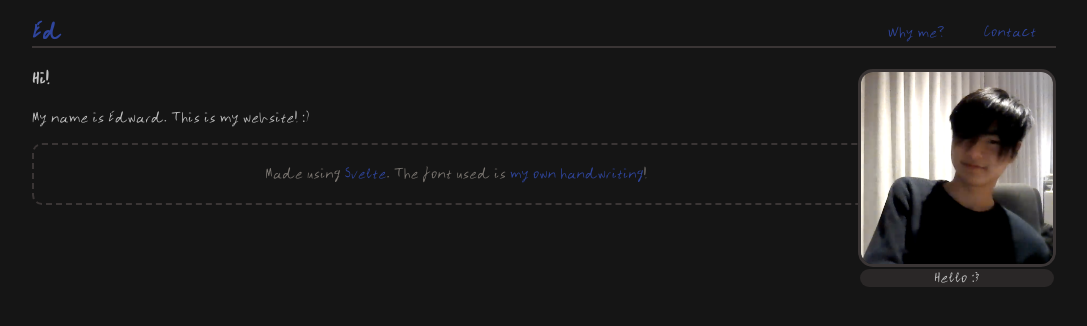
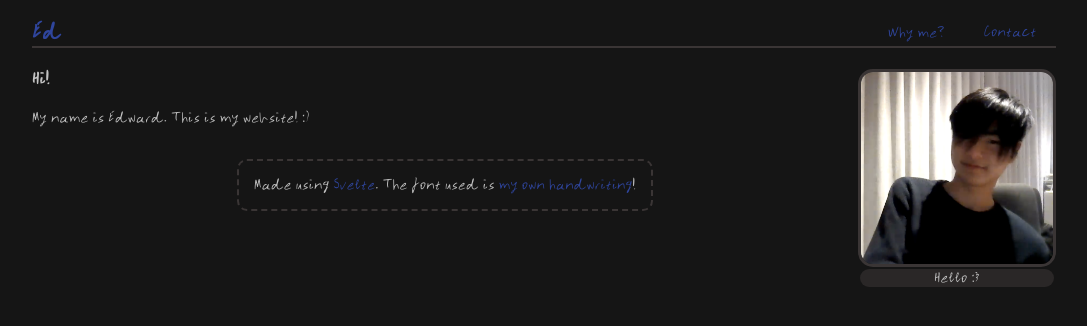
Before and after one commit to EddieTheEd/personal-website, a SvelteKit app: page / in a window 1280 px wide. Shown: the top 326 px of the page, without its empty margins (96-1183 px from the left). Built offline with nearby package versions, Linux system fonts and the light colour scheme.

Commit message:
cooler footer

```diff
--- a/src/routes/(app)/+layout.svelte
+++ b/src/routes/(app)/+layout.svelte
@@ -9,14 +9,17 @@
   header {
     border-bottom: 2px solid #3a3535;
   }
-  footer {
+  footer div {
+    text-align: center;
+  }
+
+  footer div p {
+    display: inline-block;
+    max-width: 60%;
     border: 2px dashed #3a3535;
     border-radius: 10px;
-    text-align: center;
-    color: #7c7772;
-  }
-  footer p {
-    margin: 2%;
+    padding: 1.5%;
+    box-sizing: border-box;
   }
 </style>
 
@@ -37,5 +40,7 @@
 {@render children()}
 
 <footer>
+<div>
   <p>Made using <a href="https://svelte.dev">Svelte</a>. The font used is <a href="/fonts/edfont.eot">my own handwriting</a>!</p>
+</div>
 </footer>
```
